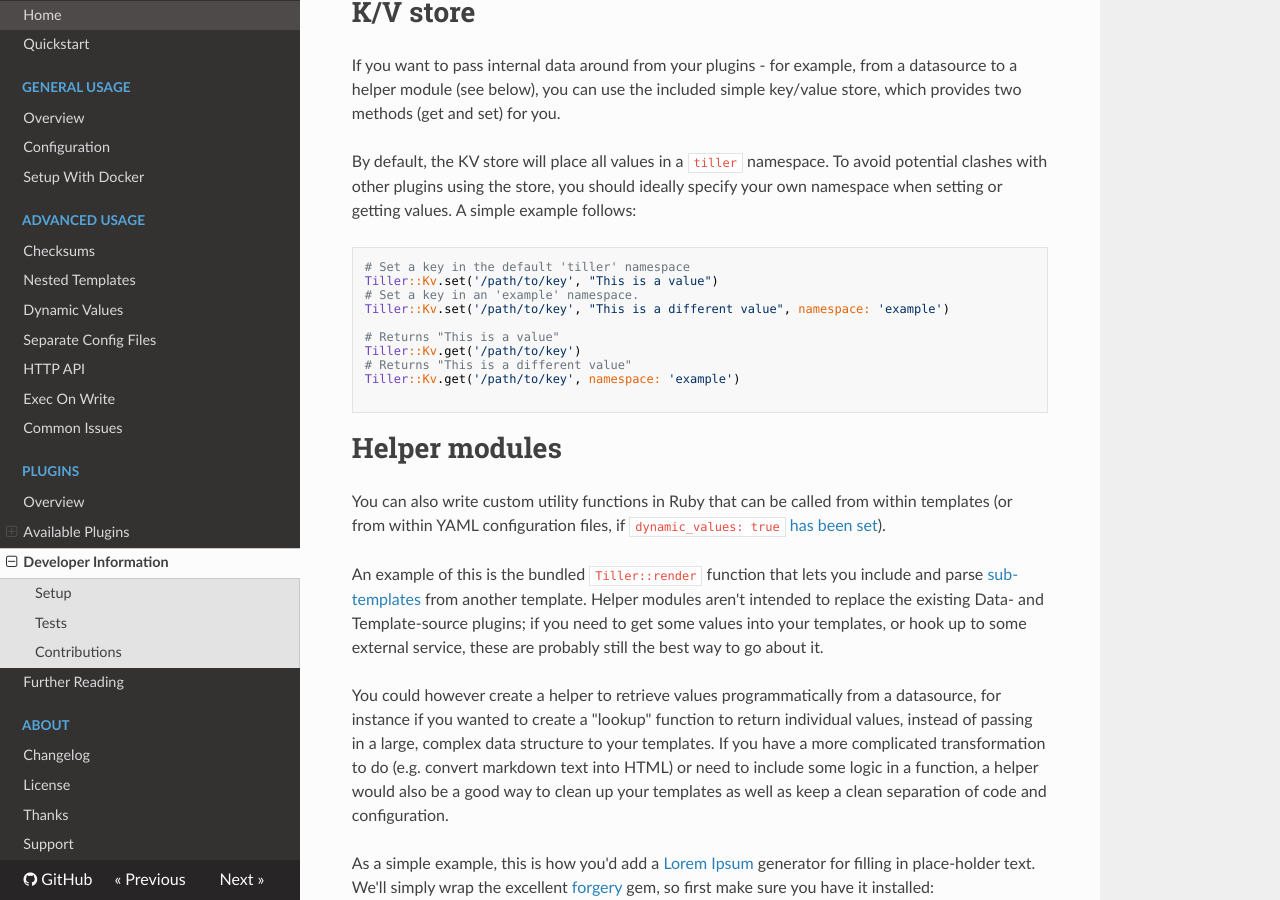
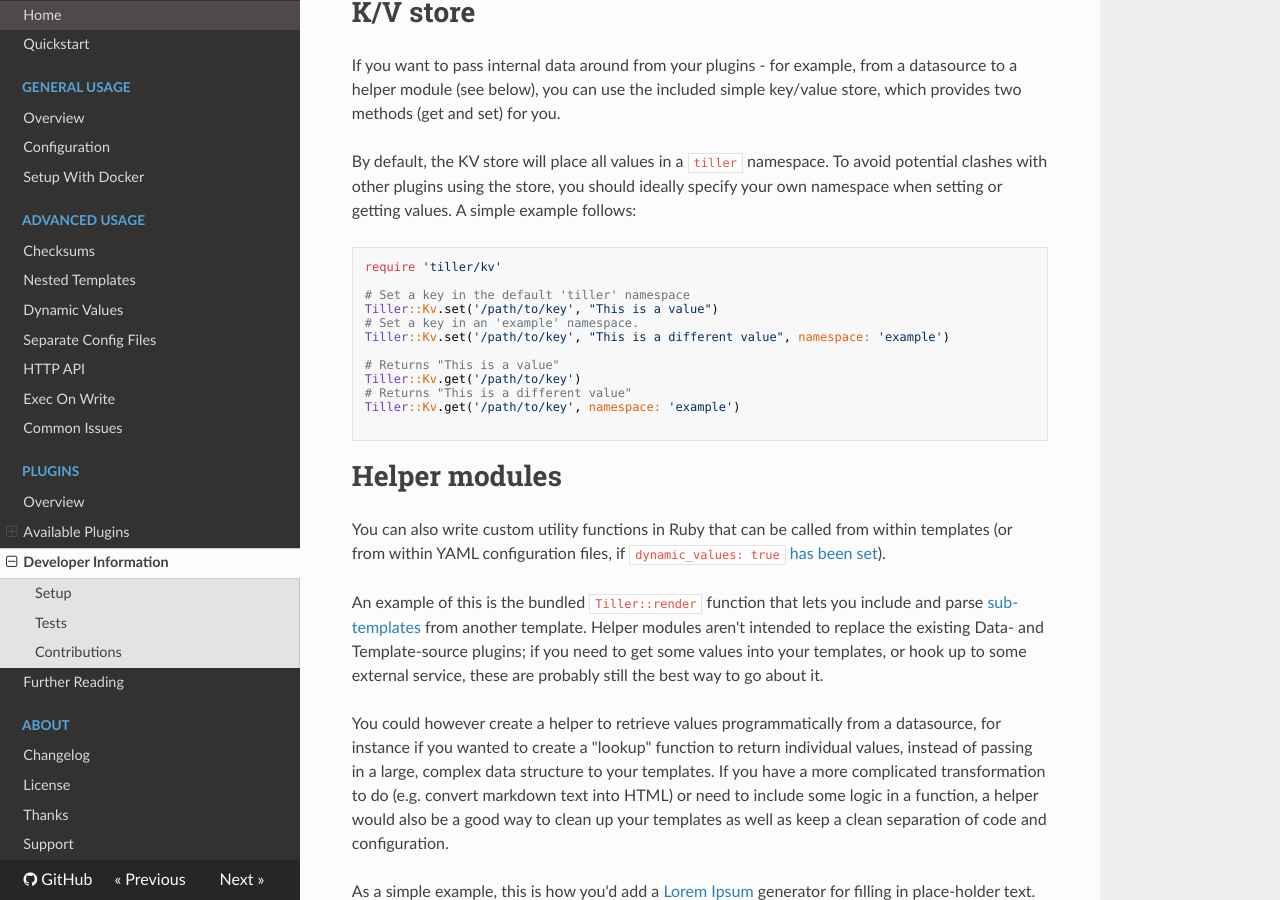
Before and after one commit to markround/tiller, an MkDocs documentation site: the page built from docs/developers.md, in a window 1280 px wide and 900 px high, scrolled down 4053 px. Built offline with MkDocs 1.6.1, drawn with Linux system fonts in a browser that asks for light colours; nearby versions of some CDN libraries; old or Windows-style settings are respelled for this version of MkDocs.

Commit message:
Kv require

````diff
--- a/docs/developers.md
+++ b/docs/developers.md
@@ -150,6 +150,8 @@ If you want to pass internal data around from your plugins - for example, from a
 By default, the KV store will place all values in a `tiller` namespace. To avoid potential clashes with other plugins using the store, you should ideally specify your own namespace when setting or getting values. A simple example follows:
 
 ```ruby
+require 'tiller/kv'
+
 # Set a key in the default 'tiller' namespace
 Tiller::Kv.set('/path/to/key', "This is a value")
 # Set a key in an 'example' namespace.
````
